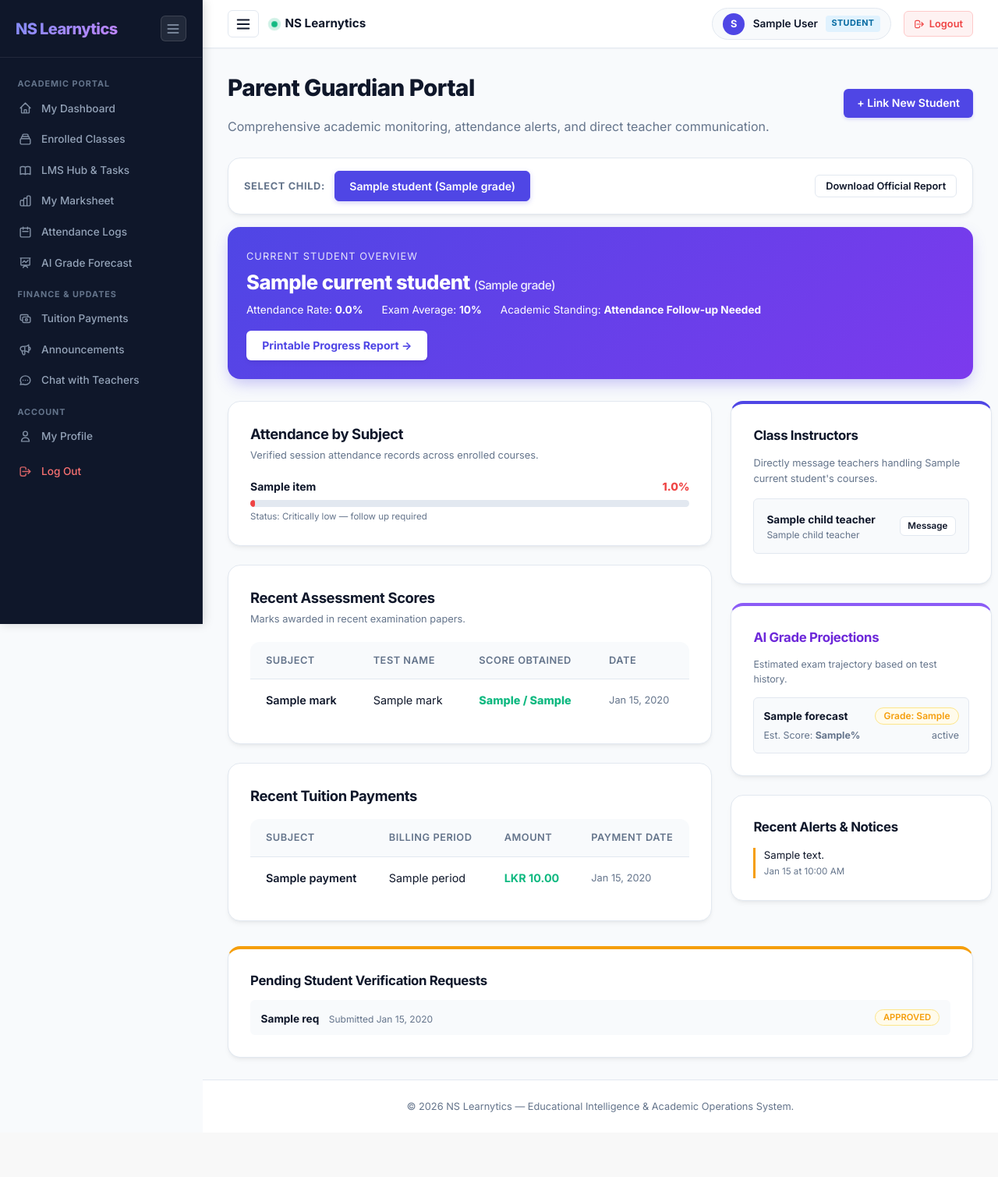
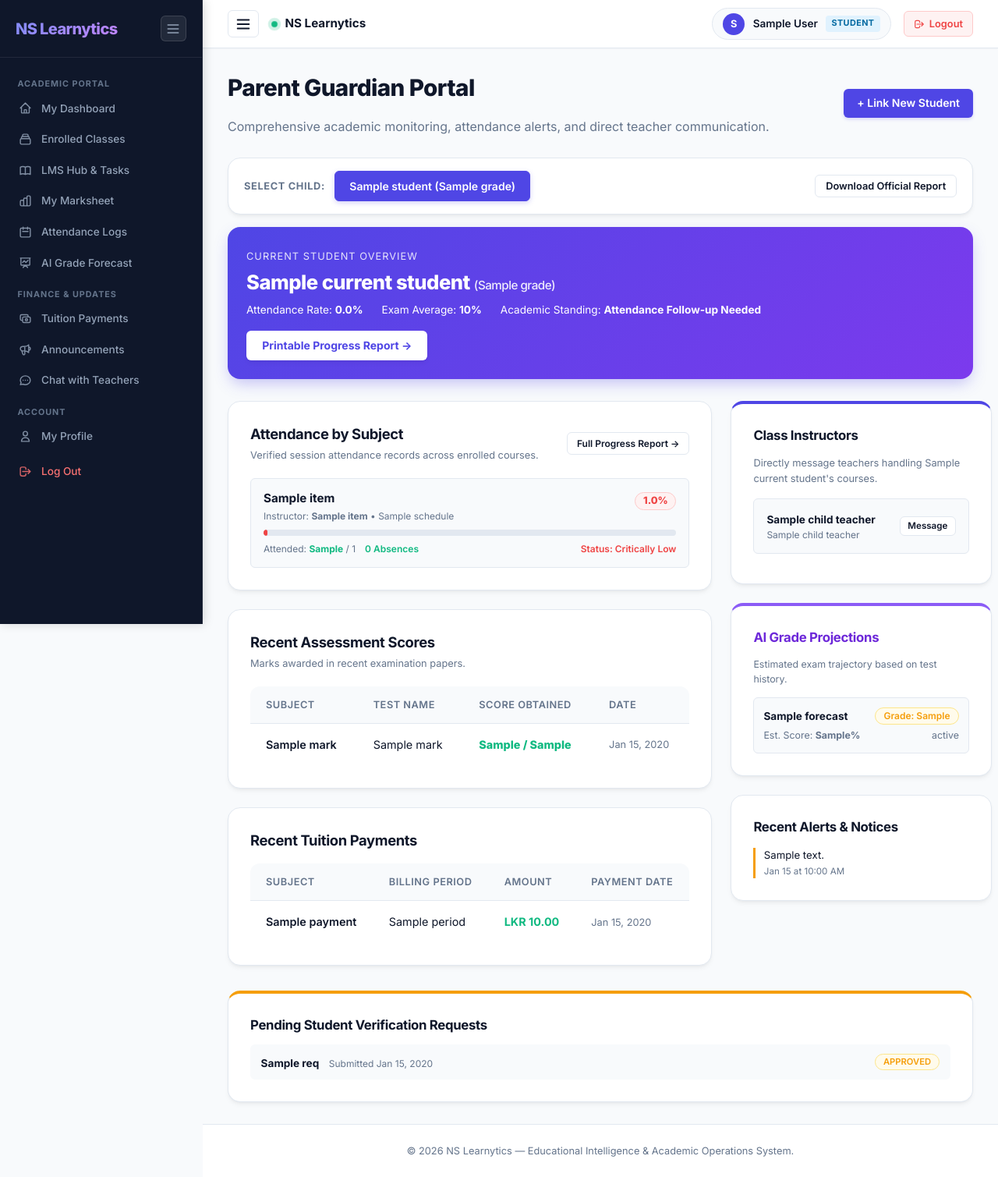
Before and after one commit to nihadn6/NS-learnytics, a Flask app: template templates/parent_dashboard.html in a window 1280 px wide. Shown: the whole page at 78% size. Before the commit the page ends 1426 px from the top, so only its background shows below. Run offline with Flask 3, Linux system fonts and the light colour scheme; the visitor is signed in with stand-in values (Sample User, id 1); tables that the repository leaves empty hold one stand-in row (values such as "Sample post"); the template is opened without the code that fills it: most values are stand-ins (such as "Sample title", 1, 10 or a date in 2020).

Commit message:
refactor: clarify exam registry vs performance analytics and refine parent attendance telemetry

```diff
--- a/templates/admin_dashboard.html
+++ b/templates/admin_dashboard.html
@@ -229,7 +229,7 @@
                 <!-- Station 6: Exam Results Management -->
                 <div class="quick-action-tile" style="border-top: 3px solid #ec4899;">
                     <div>
-                        <h3 style="font-size: 1rem; font-weight: 700; margin-bottom: 0.35rem;">Exam Results Registry</h3>
+                        <h3 style="font-size: 1rem; font-weight: 700; margin-bottom: 0.35rem;">Exam Registry & Corrections</h3>
                         <p class="text-muted" style="font-size: 0.8rem; margin-bottom: 1rem;">View, correct, edit student marks, or delete assessment records.</p>
                     </div>
                     <div style="display: flex; gap: 0.35rem;">
@@ -250,9 +250,7 @@
                     <h2 style="font-size: 1.15rem; font-weight: 700; margin-bottom: 0.15rem;">Institutional Academic Telemetry</h2>
                     <p class="text-muted" style="font-size: 0.8rem; margin: 0;">Overall student score progression and examination performance brackets across all classes.</p>
                 </div>
-                <div style="display: flex; gap: 0.5rem; flex-wrap: wrap;">
-                    <a href="{{ url_for('admin.manage_exams') }}" class="btn btn-primary" style="font-size: 0.75rem; padding: 0.35rem 0.75rem; background: var(--primary);">Manage Exams</a>
-                    <a href="{{ url_for('performance.import_marks_view') }}" class="btn btn-outline" style="font-size: 0.75rem; padding: 0.35rem 0.75rem;">Import Sheet</a>
+                <div>
                     <a href="{{ url_for('performance.performance_report') }}" class="btn btn-outline" style="font-size: 0.75rem; padding: 0.35rem 0.75rem;">Performance Sheets &rarr;</a>
                 </div>
             </div>
--- a/templates/parent_dashboard.html
+++ b/templates/parent_dashboard.html
@@ -71,54 +71,109 @@
 
             <!-- Subject Attendance Progress -->
             <div class="card">
-                <div style="display: flex; justify-content: space-between; align-items: center; margin-bottom: 1.25rem;">
+                <div style="display: flex; justify-content: space-between; align-items: center; margin-bottom: 1.25rem; flex-wrap: wrap; gap: 0.5rem;">
                     <div>
                         <h3 style="font-size: 1.15rem; font-weight: 700; margin-bottom: 0.2rem;">Attendance by Subject</h3>
                         <p class="text-muted" style="font-size: 0.8rem; margin: 0;">Verified session attendance records across enrolled courses.</p>
                     </div>
+                    {% if current_student %}
+                        <a href="{{ url_for('parent.progress_report', student_id=current_student.id) }}" class="btn btn-outline" style="font-size: 0.75rem; padding: 0.35rem 0.75rem;">
+                            Full Progress Report &rarr;
+                        </a>
+                    {% endif %}
                 </div>
 
                 {% if attendance_summary %}
-                    <div style="display: flex; flex-direction: column; gap: 1rem;">
+                    <div style="display: flex; flex-direction: column; gap: 0.85rem;">
                         {% for item in attendance_summary %}
-                            {% set pct = (item.percentage or 0) | float %}
+                            {% set has_sessions = (item.total_sessions and item.total_sessions > 0) %}
+                            {% set pct = (item.percentage or 0) | float if has_sessions else 0 %}
                             {% set pct_clamped = [pct, 0] | max %}
                             {% set pct_clamped = [pct_clamped, 100] | min %}
+                            {% if has_sessions %}
                                 {% if pct_clamped >= 75 %}
                                     {% set bar_color = 'var(--success)' %}
-                                {% set label_color = 'var(--success)' %}
+                                    {% set badge_class = 'badge-success' %}
+                                    {% set status_text = 'Good Standing' %}
                                 {% elif pct_clamped >= 60 %}
                                     {% set bar_color = 'var(--warning)' %}
-                                {% set label_color = 'var(--warning)' %}
+                                    {% set badge_class = 'badge-warning' %}
+                                    {% set status_text = 'Needs Attention' %}
                                 {% else %}
                                     {% set bar_color = 'var(--danger)' %}
-                                {% set label_color = 'var(--danger)' %}
+                                    {% set badge_class = 'badge-danger' %}
+                                    {% set status_text = 'Critically Low' %}
                                 {% endif %}
+                            {% else %}
+                                {% set bar_color = 'var(--border)' %}
+                                {% set badge_class = '' %}
+                                {% set status_text = 'No sessions recorded yet' %}
+                            {% endif %}
+
+                            <div style="background: var(--bg-main); border: 1px solid var(--border); border-radius: var(--radius-sm); padding: 0.85rem 1rem; transition: all 0.15s ease;">
+                                <!-- Header: Subject & Teacher + Percentage Badge -->
+                                <div style="display: flex; justify-content: space-between; align-items: flex-start; gap: 0.75rem; margin-bottom: 0.5rem; flex-wrap: wrap;">
                                     <div>
-                                <div style="display: flex; justify-content: space-between; align-items: center; font-size: 0.875rem; margin-bottom: 0.4rem;">
-                                    <strong style="color: var(--text-main);">{{ item.subject }}</strong>
-                                    <span style="font-weight: 800; color: {{ label_color }};">
+                                        <div style="font-size: 0.95rem; font-weight: 700; color: var(--text-main);">
+                                            {{ item.subject }}
+                                        </div>
+                                        <div style="font-size: 0.75rem; color: var(--text-muted); margin-top: 0.15rem;">
+                                            Instructor: <strong>{{ item.teacher_name or 'Assigned Staff' }}</strong>
+                                            {% if item.schedule %}&bull; {{ item.schedule }}{% endif %}
+                                        </div>
+                                    </div>
+                                    <div style="text-align: right; flex-shrink: 0;">
+                                        {% if has_sessions %}
+                                            <span class="badge {{ badge_class }}" style="font-size: 0.8rem; font-weight: 800; padding: 0.25rem 0.6rem;">
                                                 {{ "%.1f" | format(pct_clamped) }}%
                                             </span>
+                                        {% else %}
+                                            <span class="badge" style="background: #e2e8f0; color: #475569; font-size: 0.75rem;">
+                                                Upcoming
+                                            </span>
+                                        {% endif %}
                                     </div>
-                                <div style="background: var(--border); height: 9px; border-radius: 5px; overflow: hidden;">
-                                    <div style="width: {{ pct_clamped }}%; height: 100%; background: {{ bar_color }}; border-radius: 5px; transition: width 0.4s ease;"></div>
                                 </div>
-                                <div style="margin-top: 0.25rem; font-size: 0.72rem; color: var(--text-muted);">
-                                    {% if pct_clamped >= 75 %}
-                                        Status: Good attendance standing
-                                    {% elif pct_clamped >= 60 %}
-                                        Status: Attendance needs attention
+
+                                <!-- Progress Bar Track -->
+                                <div style="background: var(--border); height: 8px; border-radius: 999px; overflow: hidden; margin-bottom: 0.5rem;">
+                                    <div style="width: {{ pct_clamped if has_sessions else 0 }}%; height: 100%; background: {{ bar_color }}; border-radius: 999px; transition: width 0.4s ease;"></div>
+                                </div>
+
+                                <!-- Metrics Row: Attended, Absent, Total & Status -->
+                                <div style="display: flex; justify-content: space-between; align-items: center; font-size: 0.75rem; flex-wrap: wrap; gap: 0.5rem;">
+                                    <div style="display: flex; align-items: center; gap: 0.75rem; flex-wrap: wrap;">
+                                        {% if has_sessions %}
+                                            <span style="color: var(--text-muted);">
+                                                Attended: <strong style="color: var(--success);">{{ item.present_sessions or 0 }}</strong> / {{ item.total_sessions }}
+                                            </span>
+                                            {% if (item.absent_sessions or 0) > 0 %}
+                                                <span style="color: var(--danger); font-weight: 600;">
+                                                    Absent: {{ item.absent_sessions }}
+                                                </span>
                                             {% else %}
-                                        Status: Critically low — follow up required
+                                                <span style="color: var(--success); font-weight: 600;">
+                                                    0 Absences
+                                                </span>
                                             {% endif %}
+                                        {% else %}
+                                            <span class="text-muted">No attendance sessions recorded yet</span>
+                                        {% endif %}
+                                    </div>
+                                    <div>
+                                        {% if has_sessions %}
+                                            <span style="font-weight: 600; color: {% if pct_clamped >= 75 %}var(--success){% elif pct_clamped >= 60 %}var(--warning){% else %}var(--danger){% endif %};">
+                                                Status: {{ status_text }}
+                                            </span>
+                                        {% endif %}
+                                    </div>
                                 </div>
                             </div>
                         {% endfor %}
                     </div>
                 {% else %}
                     <div style="text-align: center; padding: 2rem 1rem;">
-                        <p style="color: var(--text-muted); margin: 0; font-size: 0.875rem;">No attendance records available for this student yet.</p>
+                        <p style="color: var(--text-muted); margin: 0; font-size: 0.875rem;">No enrolled courses or attendance records available for this student yet.</p>
                     </div>
                 {% endif %}
             </div>
```
Also changed, not shown: routes/parent.py (+19 -10 lines). Lines whose indentation alone changed are shown as unchanged.
